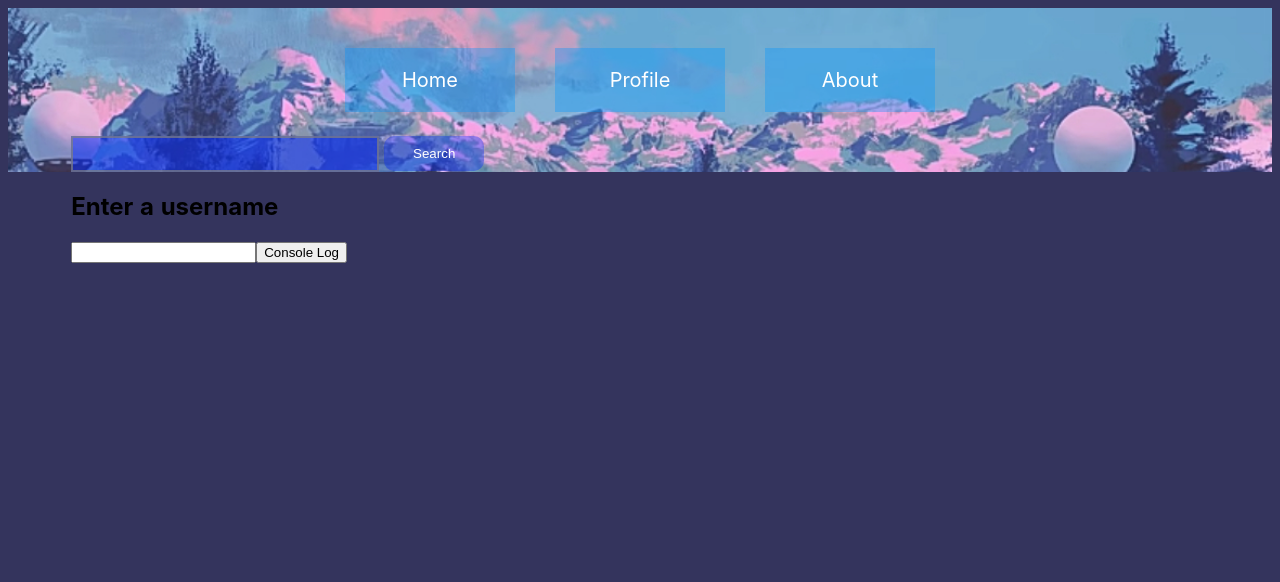
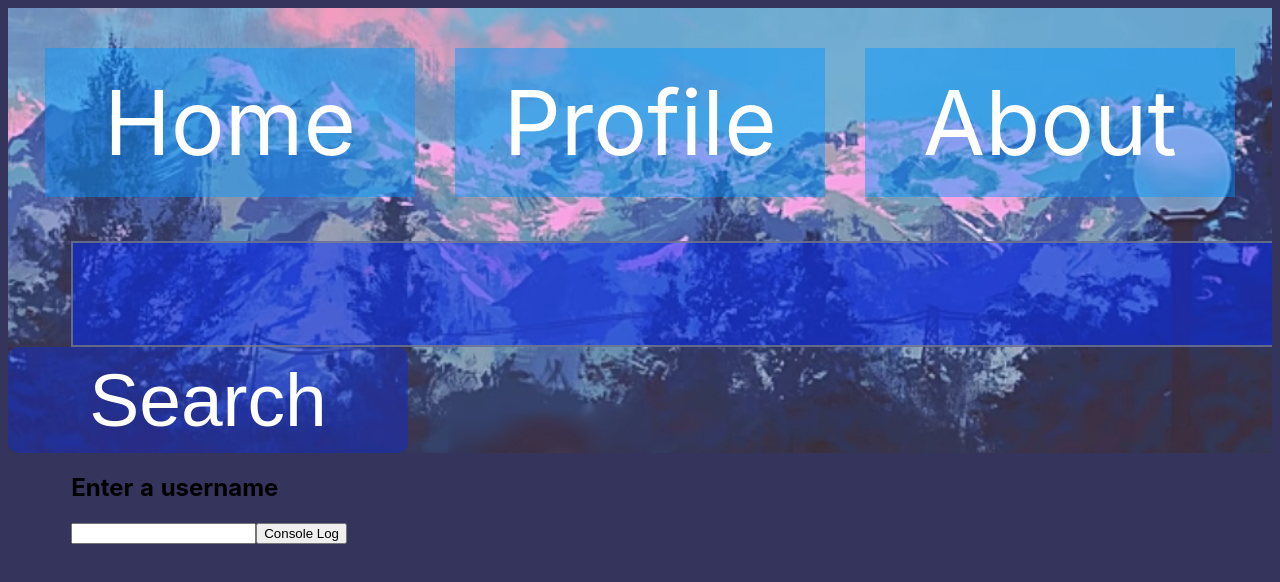
Before and after one commit to Vedran-Basic/Gauss-Repo-VB, a Nuxt app: page /users in a window 1280 px wide. Shown: the top 582 px of the page. Built offline with nearby package versions, Linux system fonts and the light colour scheme.

Commit message:
fix: some css classes are changed

```diff
--- a/assets/header.css
+++ b/assets/header.css
@@ -22,19 +22,19 @@ nav {
 
 nav a {
   margin: 20px;
-  width: 150px;
+  width: 350px;
   display: inline-block;
   text-decoration: none;
   text-align: center;
   justify-content: center;
-  background-color: rgba(0, 148, 255, 0.35);
-  font-size: 20px;
+  background-color: rgba(0, 148, 255, 0.45);
+  font-size: 90px;
   color: white;
   padding: 20px 10px;
 }
 
   nav a:hover {
-    background-color: rgba(0, 148, 255,0.7);
+    background-color: rgba(0, 148, 255,0.75);
     color: lightgoldenrodyellow;
   }
 
--- /dev/null
+++ b/assets/pagination.css
@@ -0,0 +1,3 @@
+.pagination {
+  margin: 50px auto;
+}
--- a/assets/searchbar.css
+++ b/assets/searchbar.css
@@ -1,34 +1,36 @@
 .search-input {
   display: block;
-  overflow: auto;
-  margin: 0;
+  overflow: hidden;
+  margin-top:20px;
   padding: 0;
   float: left;
-  width:100%;
+  width: 100%;
 }
 
 .input-style {
-  display:inline-block;
+  display: inline-block;
   color: white;
-  width: 300px;
-  height: 30px;
+  width: 1200px;
+  height: 100px;
   background-color: rgba(0, 38, 255, 0.5);
   margin-left: 5%;
-  margin-right:5px;
+  margin-right: 20px;
   border: 2px solid rgba(128, 128, 128, 0.7);
-  float:left;
+  float: left;
+  font-size: 75px;
 }
 
 .search-button {
-  margin:0;
+  margin: 0;
   padding: 10px;
-  width: 100px;
+  width: 400px;
   overflow: auto;
   color: white;
   background-color: rgba(0, 38, 255, 0.35);
   border-radius: 10px;
   border: none;
   float: left;
+  font-size: 75px;
 }
 
 .search-button:hover{
--- a/components/searchbar.vue
+++ b/components/searchbar.vue
@@ -1,8 +1,8 @@
 <template>
   <div class="search-input">
-    <input type="text" v-model="searchQuery" class="input-style" @keyup.enter="onSearch">
+    <input type="text" v-model="searchQuery" class="input-style"  @keyup.enter="onSearch">
 
-    <button  class="search-button" @click="onSearch" > Search </button>
+    <button  class="search-button" @click="onSearch()"  > Search </button>
   </div>
 </template>
 
--- a/nuxt.config.js
+++ b/nuxt.config.js
@@ -13,7 +13,13 @@ export default {
     ],
     link: [
       { rel: 'icon', type: 'image/x-icon', href: '/favicon.ico' }
-    ]
+    ],
+    script: [
+      {
+        src: "https://code.jquery.com/jquery-3.3.1.slim.min.js",
+        type: "text/javascript"
+      }
+      ]
   },
   /*
   ** Customize the progress-bar color
--- a/store/favMovies.js
+++ b/store/favMovies.js
@@ -25,7 +25,7 @@ export const actions = {
     removeFromFavorites({commit}, data){
         commit('removeFromFavs', data)
     },
-    fetchSingleMovie({commit}, payload){
+    async fetchSingleMovie({commit}, payload){
         console.log(" bla2")
         payload.$axios.get(`http://www.omdbapi.com/?apikey=dd5fbf0a&i=${payload.omdbID}`).then(({data})=>{
         commit('tempStoreMovie', data)
```
